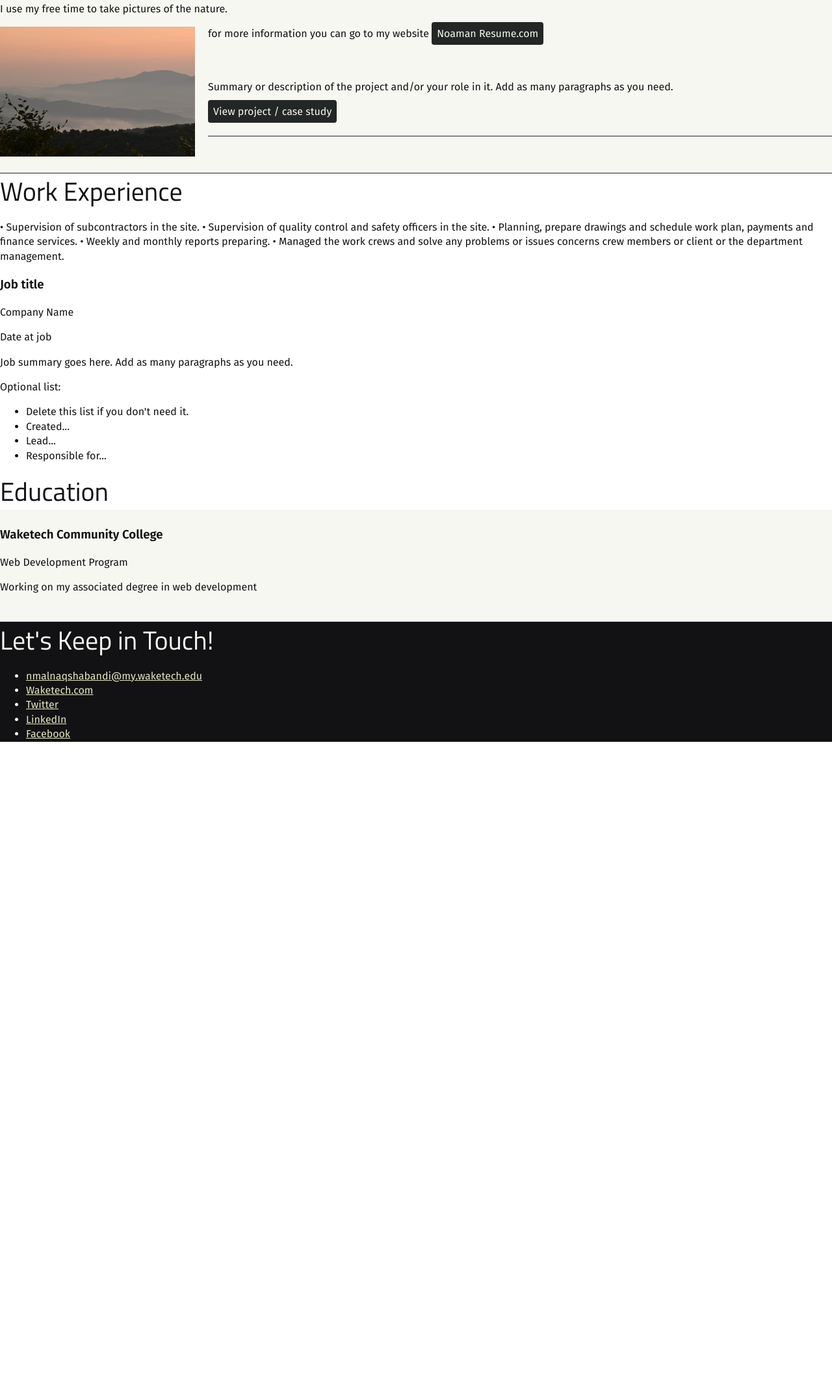
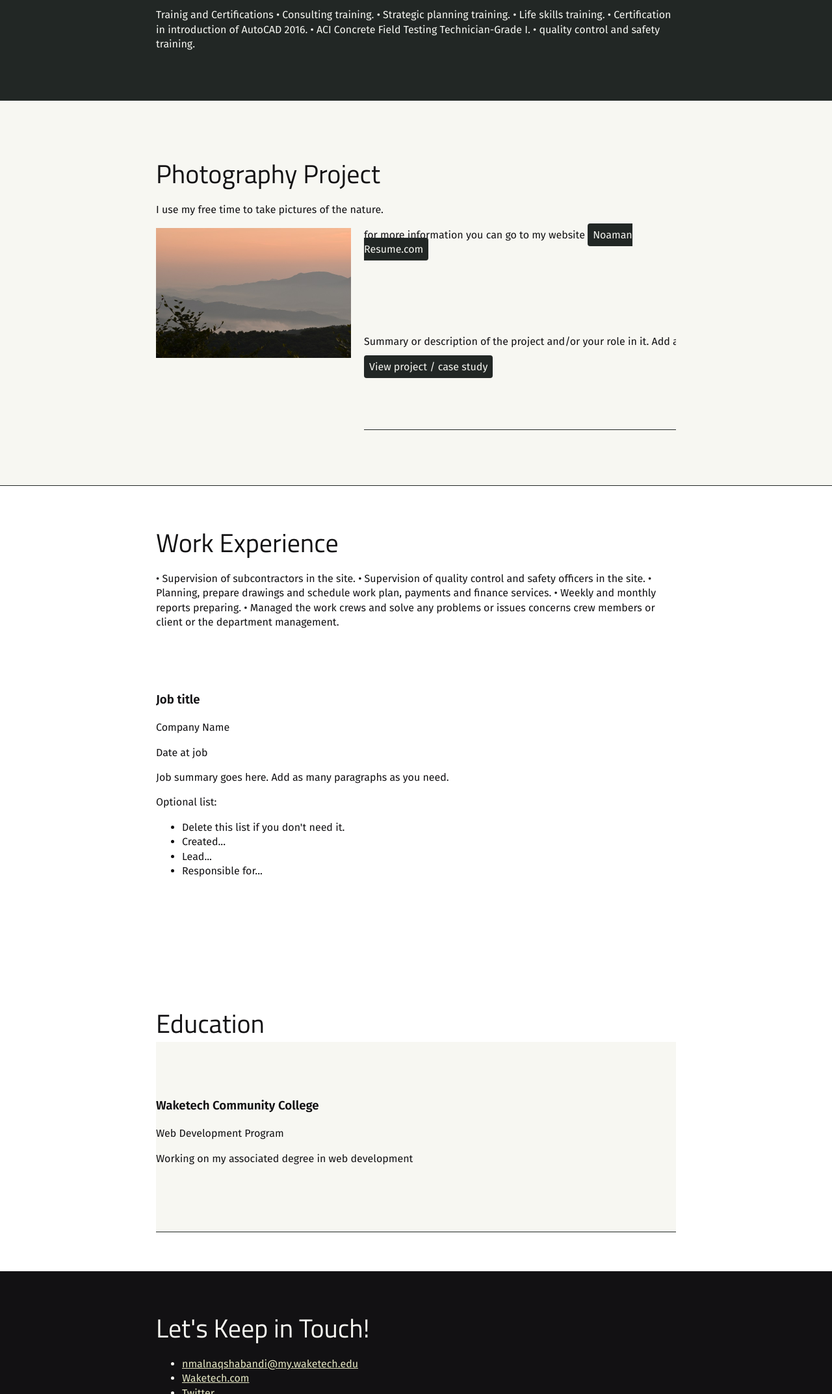
Before and after one commit to Alnaqshabandi/WEB210, a plain HTML site: page Lesson03/index.html in a window 1280 px wide. Shown: the part 654-2800 px from the top of the page at 65% size. Before the commit the page ends 1812 px from the top, so only its background shows below. Drawn offline with Linux system fonts and the light colour scheme.

Commit message:
Add files via upload

```diff
--- a/Lesson03/index.html
+++ b/Lesson03/index.html
@@ -11,6 +11,7 @@
     <main>
       <!-- ***********************  ABOUT / PROFILE  *********************** -->
       <header>
+        <div class="content-wrap">
         <h1>Noaman Alnaqshabandi</h1>
         <img src="images/Noaman pic.jpg" alt="Noaman Picture">
         <h2>Project Manager</h2>
@@ -32,10 +33,12 @@
           •	quality control and safety training.
 
           </p>
+        </div>
       </header>
 
       <!-- ********************  PROJECTS / PORTFOLIO  ********************* -->
       <section class="projects items">
+        <div class="content-wrap">
         <h2>Photography Project</h2>
         <p>I use my free time to take pictures of the nature.</p>
         <img src="images/DSC-3515.jpg" alt="Picture of the nature">
@@ -45,16 +48,20 @@
 
         <!-- Copy the whole <section> block to add more projects. -->
         <section class="projects items">
+          <div class="content-wrap">
           <h3></h3>
 
           <p>Summary or description of the project and/or your role in it. Add as many paragraphs as you need.</p>
           <a href="#" target="_blank">View project / case study</a>
+          </div>
         </section>
         <!-- End of Project block. -->
+        </div>
       </section>
 
       <!-- ***********************  WORK EXPERIENCE  *********************** -->
       <section>
+        <div class="content-wrap">
         <h2>Work Experience</h2>
         <p>•	Supervision of subcontractors in the site.
           •	Supervision of quality control and safety officers in the site.
@@ -64,6 +71,7 @@
 
         <!-- Copy this whole <section> block to add more jobs. -->
         <section>
+          <div class="content-wrap">
           <h3>Job title</h3>
           <p>Company Name</p>
           <p>Date at job</p>
@@ -75,25 +83,32 @@
             <li>Lead...</li>
             <li>Responsible for...</li>
           </ul>
+          </div>
         </section>
         <!-- End of Job block. -->
+        </div>
       </section>
 
       <!-- ******************  EDUCATION & CERTIFICATIONS ****************** -->
       <section>
+        <div class="content-wrap">
         <h2>Education</h2>
 
         <!-- Copy this whole <section> block to add more schools. -->
         <section class="projects items">
+          <div class="content-wrap">
           <h3>Waketech Community College</h3>
           <p>Web Development Program</p>
           <p>Working on my associated degree in web development</p>
+          </div>
         </section>
         <!-- End of School block. -->
+        </div>
       </section>
 
       <!-- *****************  CONTACT INFO / SOCIAL MEDIA  ***************** -->
       <footer>
+        <div class="content-wrap">
         <h2>Let's Keep in Touch!</h2>
 
         <!-- Social media and contact links. Add or remove any networks. -->
@@ -104,6 +119,7 @@
           <li><a href="#" target="_blank">LinkedIn</a></li>
           <li><a href="#" target="_blank">Facebook</a></li>
         </ul>
+        </div>
       </footer>
     </main>
   </body>
```
